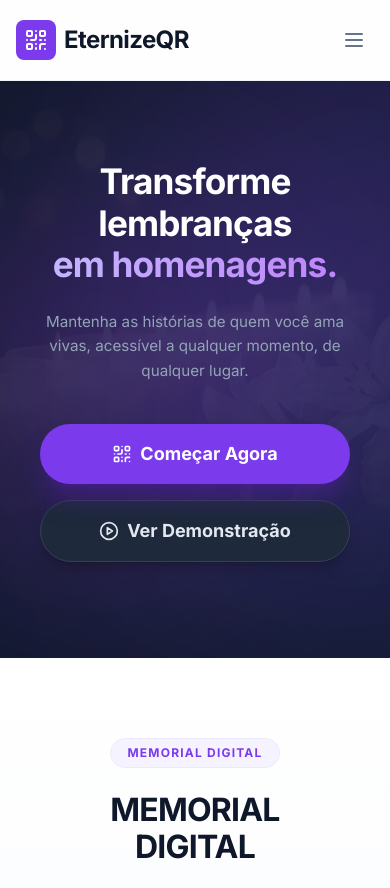
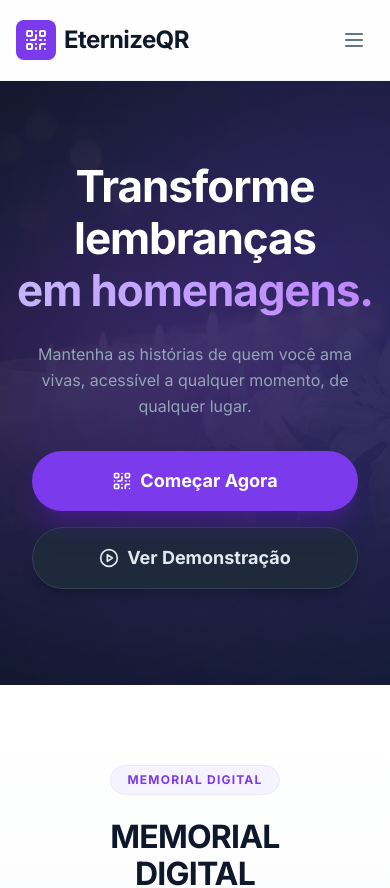
Before and after one commit to mdstudioof/eternizefinal, a React (Vite) app: page / in a window 390 px wide. Shown: the top 888 px of the page. Built offline with nearby package versions, Linux system fonts and the light colour scheme; no server answers.

Commit message:
style: ajustar títulos para mobile - tipografia fluida mais proporcional

```diff
--- a/components/Hero.tsx
+++ b/components/Hero.tsx
@@ -28,7 +28,7 @@ const Hero: React.FC<HeroProps> = ({ onOpenCreateModal, onOpenLoginModal, onView
         <div className="absolute -bottom-[10%] left-1/3 w-[600px] h-[600px] bg-indigo-600/10 rounded-full blur-[120px] animate-blob animation-delay-4000 mix-blend-screen"></div>
       </div>
 
-      <div className="max-w-4xl mx-auto px-6 sm:px-8 text-center relative z-10">
+      <div className="max-w-4xl mx-auto px-4 sm:px-8 text-center relative z-10">
 
         {/*
           Título em 3 linhas — fluid typography via clamp.
@@ -38,7 +38,7 @@ const Hero: React.FC<HeroProps> = ({ onOpenCreateModal, onOpenLoginModal, onView
         <h1
           className="font-extrabold text-white tracking-tight mb-6 animate-slide-up"
           style={{
-            fontSize: 'clamp(2.2rem, 6vw, 4.5rem)',
+            fontSize: 'clamp(2.75rem, 8vw, 4.5rem)',
             lineHeight: '1.18',
           }}
         >
@@ -50,8 +50,8 @@ const Hero: React.FC<HeroProps> = ({ onOpenCreateModal, onOpenLoginModal, onView
 
         {/* Subtítulo */}
         <p
-          className="max-w-xl mx-auto text-slate-400 mb-10 animate-slide-up leading-relaxed"
-          style={{ animationDelay: '0.1s', fontSize: 'clamp(0.95rem, 2vw, 1.125rem)' }}
+          className="max-w-xl mx-auto text-slate-400 mb-8 animate-slide-up leading-relaxed"
+          style={{ animationDelay: '0.1s', fontSize: 'clamp(1rem, 2.5vw, 1.125rem)' }}
         >
           Mantenha as histórias de quem você ama vivas, acessível a qualquer momento, de qualquer lugar.
         </p>
--- a/components/ValueProposition.tsx
+++ b/components/ValueProposition.tsx
@@ -24,7 +24,10 @@ const ValueProposition: React.FC<ValuePropositionProps> = ({ onStartCreate }) =>
               <span className="text-sm font-semibold tracking-wide">Acessível em qualquer lugar do mundo</span>
             </div>
 
-            <h2 className="text-4xl md:text-5xl font-bold text-white mb-6 leading-tight">
+            <h2
+              className="font-bold text-white mb-6 leading-tight"
+              style={{ fontSize: 'clamp(2.25rem, 7vw, 3rem)' }}
+            >
               Uma homenagem eterna, <br />
               <span className="text-transparent bg-clip-text bg-gradient-to-r from-brand-400 to-purple-400">
                 ao alcance de todos.
```
